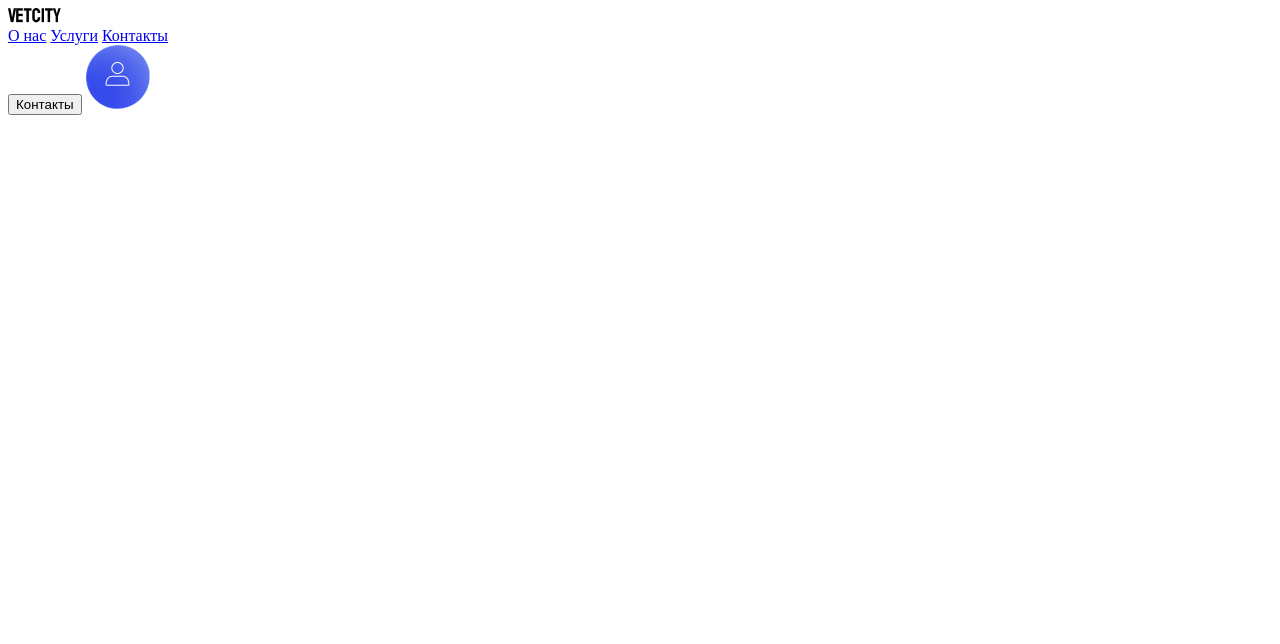
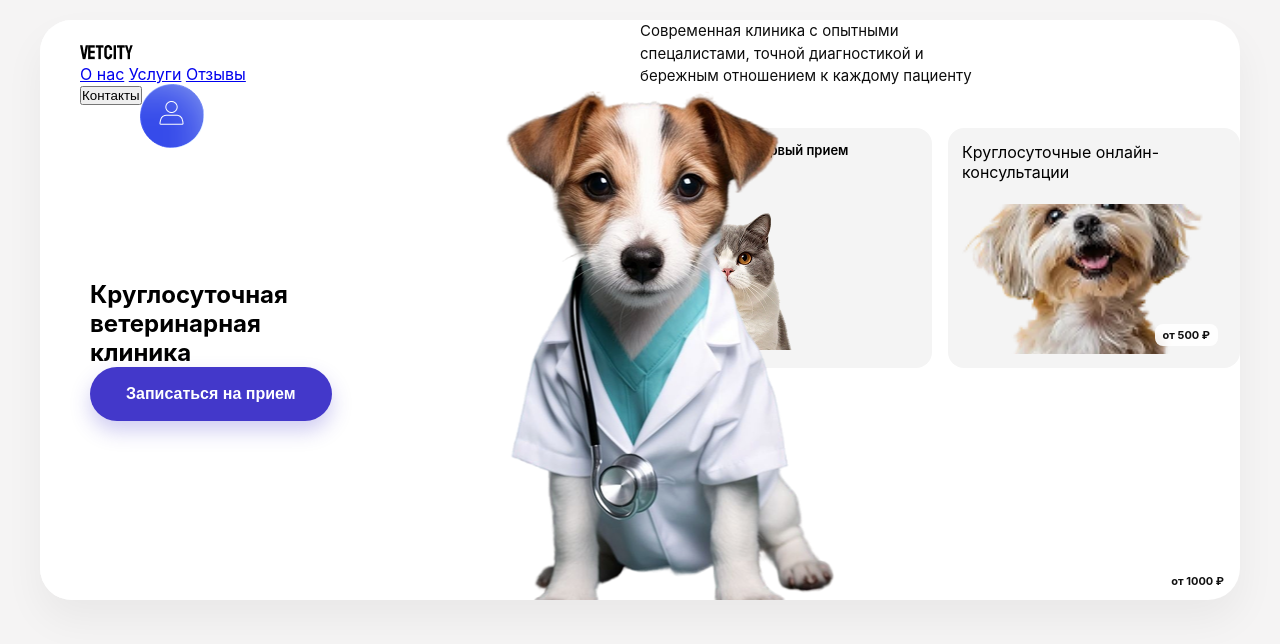
Before and after one commit to novoselovegor994-beep/vetcliniclanding, a plain HTML site: page dogs.html in a window 1280 px wide. Drawn offline with Linux system fonts and the light colour scheme.

Commit message:
html css

```diff
--- a/dogs.html
+++ b/dogs.html
@@ -2,28 +2,60 @@
 <html lang = "ru">
 <head>
     <meta charset="UTF-8">
-    <meta name="viewport" content="width=devise-width, initial-scale=1.0">
+    <meta name="viewport" content="width=deviсe-width, initial-scale=1.0">
     <title>Ветеринарная клиника</title>
     <link rel="stylesheet" href="styledogs.css">
 </head>
 <body>
-    <header class="navbar">
+    <div class="hero-container">
+        <header class="header">
             <div class="nav-container">
                 <div class="logo">
-                <img src="imgs/logo.png" alt="vetclin" class="logo-img">
+                    <img src="imgs/logo.png" alt="vetclin" class="logo-png">
                 </div>
                 <nav class="nav-links">
                     <a href="#about">О нас</a>
                     <a href="#services">Услуги</a>
-                <a href="#contacts">Контакты</a>
+                    <a href="#reviews">Отзывы</a>
                 </nav>
                 <button class="nav-btn">Контакты</button>
                 <img src="imgs/home.png" alt="homeback" class="home-img">
             </div>
         </header>
-    <section class="hero">
-        <div class="hero "></div>
-
+        <main class="hero-content">
+            <section class="left-col">
+                <h1 class="main_title">
+                    <span class="highlight">Круглосуточная</span><br>
+                    ветеринарная<br>
+                    клиника
+                </h1>
+                <button class="button-primary">Записаться на прием</button>
             </section>
+            <section class="rigth-col">
+                <p class="description">
+                    Современная клиника с опытными спецалистами, точной диагностикой и бережным отношением к каждому пациенту
+                </p>
+                <div class="cards-grid">
+                    <div class="card">
+                        <p class="card-title">Скидка 15% на первый прием</p>
+                        <div class="cad-image-wrap">
+                                <img src="imgs/cat.png" alt="Кот">
+                                <span class="price-badge">от 1000 ₽</span>
+                            </div>
+                        </div>
+                    <div class="card">
+                        <p class="card-tittle">Круглосуточные онлайн-консультации</p>
+                        <div class="card-image-wrap">
+                            <img src="imgs/dof.png" alt="собака">
+                            <span class="price-badge">от 500 ₽</span>
+                        </div>
+                    </div>
+                </div>
+            </section>
+            <div class="hero-dog-wrapper">
+                <img src="imgs/bigdog.png" alt="Большая собака" class="hero-bigdog-png">
+            </div>
+        </main>
+    </div>
 </body>
 </html>
--- a/styledogs.css
+++ b/styledogs.css
@@ -0,0 +1,237 @@
+* {
+    box-sizing: border-box;
+    margin: 0;
+    padding: 0;
+}
+body {
+    font-family: 'Inter', sans-serif;
+    background-color: #F5F4F4;
+    display: flex;
+    justify-content: center;
+    align-items: center;
+    min-height: 100hv;
+    padding: 20px;
+}
+.hero-container {
+  width: 100%;
+  max-width: 1200px;
+  background: #ffffff;
+  border-radius: 32px;
+  position: relative;
+  overflow: hidden;
+  box-shadow: 0 20px 40px rgba(0, 0, 0, 0.05);
+}
+
+.header {
+  position: absolute;
+  top: 24px;
+  left: 40px;
+  right: 40px;
+  display: flex;
+  justify-content: space-between;
+  align-items: center;
+  z-index: 10;
+}
+
+.logo-png {
+  font-weight: 800;
+  font-size: 20px;
+  letter-spacing: -0.5px;
+}
+.home-img {
+    position: absolute;
+    left: 60px;
+}
+/* Меню-табы по центру */
+.nav-pills {
+  background: #e5e5e5;
+  padding: 6px 12px;
+  border-radius: 40px;
+  display: flex;
+  gap: 24px;
+}
+
+.nav-pills a {
+  text-decoration: none;
+  color: #111;
+  font-weight: 500;
+  font-size: 15px;
+  padding: 6px 12px;
+  transition: opacity 0.2s;
+}
+
+.nav-pills a:hover {
+  opacity: 0.7;
+}
+
+/* Две кнопки справа в хедере */
+.header-actions {
+  display: flex;
+  align-items: center;
+  gap: 12px;
+}
+
+.btn-contacts {
+  background: rgba(255, 255, 255, 0.2);
+  backdrop-filter: blur(10px);
+  border: 1px solid rgba(255, 255, 255, 0.3);
+  color: #fff;
+  padding: 12px 28px;
+  border-radius: 40px;
+  font-size: 15px;
+  font-weight: 500;
+  cursor: pointer;
+  transition: background 0.2s;
+}
+
+.btn-contacts:hover {
+  background: rgba(255, 255, 255, 0.3);
+}
+
+.btn-profile {
+  background: rgba(255, 255, 255, 0.2);
+  border: 1px solid rgba(255, 255, 255, 0.3);
+  color: #fff;
+  width: 44px;
+  height: 44px;
+  border-radius: 50%;
+  display: flex;
+  align-items: center;
+  justify-content: center;
+  cursor: pointer;
+}
+
+/* Двухколоночная сетка */
+.hero-content {
+  display: grid;
+  grid-template-columns: 1fr 1fr;
+  min-height: 580px;
+  position: relative;
+}
+
+/* Левая секция */
+.left-col {
+  padding: 140px 40px 60px 50px;
+  display: flex;
+  flex-direction: column;
+  justify-content: center;
+  align-items: flex-start;
+  background: #ffffff;
+}
+
+.main-title {
+  font-size: 48px;
+  line-height: 1.1;
+  font-weight: 800;
+  color: #000;
+  margin-bottom: 36px;
+}
+
+.main-title .highlight {
+  color: #4338ca;
+}
+
+.button-primary {
+  background: #4338ca;
+  color: #fff;
+  border: none;
+  padding: 18px 36px;
+  border-radius: 40px;
+  font-size: 16px;
+  font-weight: 600;
+  cursor: pointer;
+  box-shadow: 0 10px 20px rgba(67, 56, 202, 0.25);
+  transition: transform 0.2s, background 0.2s;
+}
+
+.button-primary:hover {
+  background: #3730a3;
+  transform: translateY(-2px);
+}
+
+/* Правая секция */
+.right-col {
+  background: #3b30e3;
+  padding: 140px 50px 40px 60px;
+  color: #fff;
+  display: flex;
+  flex-direction: column;
+  justify-content: space-between;
+}
+
+.description {
+  font-size: 15px;
+  line-height: 1.5;
+  max-width: 360px;
+  opacity: 0.95;
+}
+
+/* Блок с карточками */
+.cards-grid {
+  display: flex;
+  gap: 16px;
+  margin-top: 40px;
+}
+
+.card {
+  background: #f4f4f4;
+  border-radius: 16px;
+  padding: 14px;
+  flex: 1;
+  color: #000;
+  display: flex;
+  flex-direction: column;
+  justify-content: space-between;
+  height: 240px;
+}
+
+.card-title {
+  font-size: 13px;
+  font-weight: 600;
+  line-height: 1.3;
+  margin-bottom: 8px;
+}
+
+.card-image-wrap {
+  position: relative;
+  width: 100%;
+  height: 150px;
+  border-radius: 12px;
+  overflow: hidden;
+}
+
+.card-image-wrap img {
+  width: 100%;
+  height: 100%;
+  object-fit: cover;
+}
+
+.price-badge {
+  position: absolute;
+  bottom: 8px;
+  right: 8px;
+  background: rgba(255, 255, 255, 0.9);
+  backdrop-filter: blur(4px);
+  padding: 4px 8px;
+  border-radius: 8px;
+  font-size: 11px;
+  font-weight: 700;
+  color: #111;
+}
+
+/* Центральное фото собаки */
+.hero-dog-wrapper {
+  position: absolute;
+  bottom: 0;
+  left: 50%;
+  transform: translateX(-50%);
+  height: 90%;
+  pointer-events: none;
+  z-index: 5;
+}
+
+.hero-dog-img {
+  height: 100%;
+  width: auto;
+  object-fit: contain;
+}
```
Also changed, not shown: imgs/bigdog.png (added), imgs/cat.png (added), imgs/dof.png (added). Lines whose indentation alone changed are shown as unchanged.
